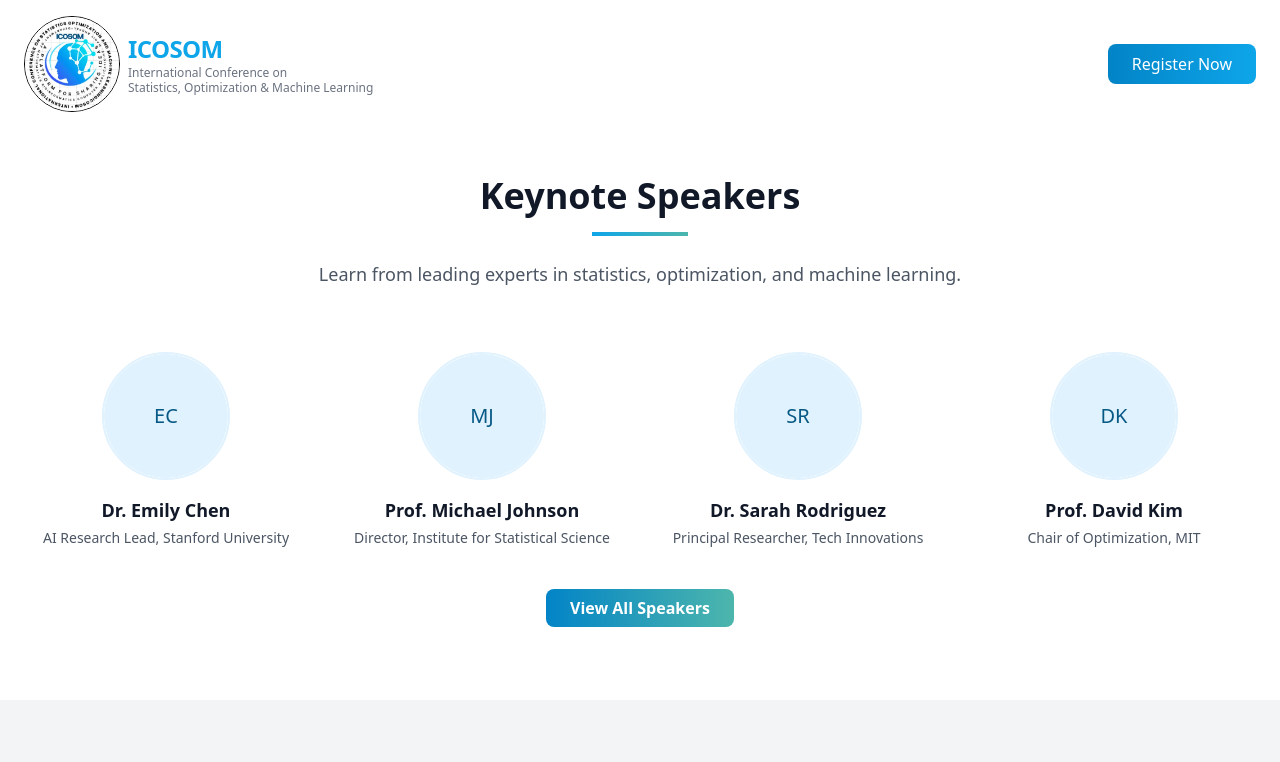
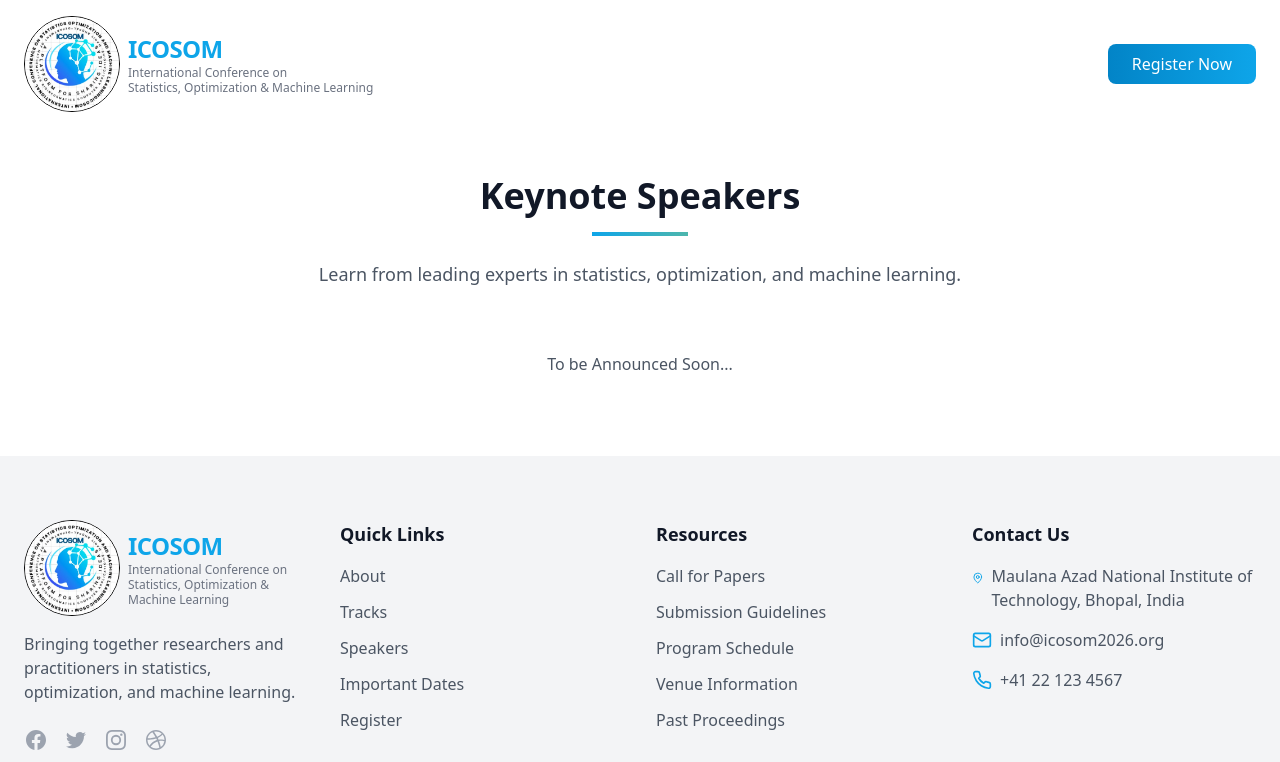
Before and after one commit to Maverick-08/icosom, a React (Vite) app: page /speakers in a window 1280 px wide. Shown: the top 762 px of the page. Built offline with nearby package versions, Linux system fonts and the light colour scheme.

Commit message:
content update

```diff
--- a/src/components/SpeakersSection.tsx
+++ b/src/components/SpeakersSection.tsx
@@ -40,8 +40,8 @@ const SpeakersSection = () => {
             Learn from leading experts in statistics, optimization, and machine learning.
           </p>
         </div>
-
-        <div className="grid grid-cols-1 md:grid-cols-2 lg:grid-cols-4 gap-8">
+        <p className='text-gray-600 text-center'>To be Announced Soon...</p>
+        {/* <div className="grid grid-cols-1 md:grid-cols-2 lg:grid-cols-4 gap-8">
           {speakers.map((speaker, index) => (
             <div key={index} className="text-center">
               <Avatar className="h-32 w-32 mx-auto mb-4 border-2 border-icosom-100">
@@ -58,7 +58,7 @@ const SpeakersSection = () => {
 
         <div className="text-center mt-12">
           <a href="#" className="gradient-button">View All Speakers</a>
-        </div>
+        </div> */}
       </div>
     </section>
   );
```
